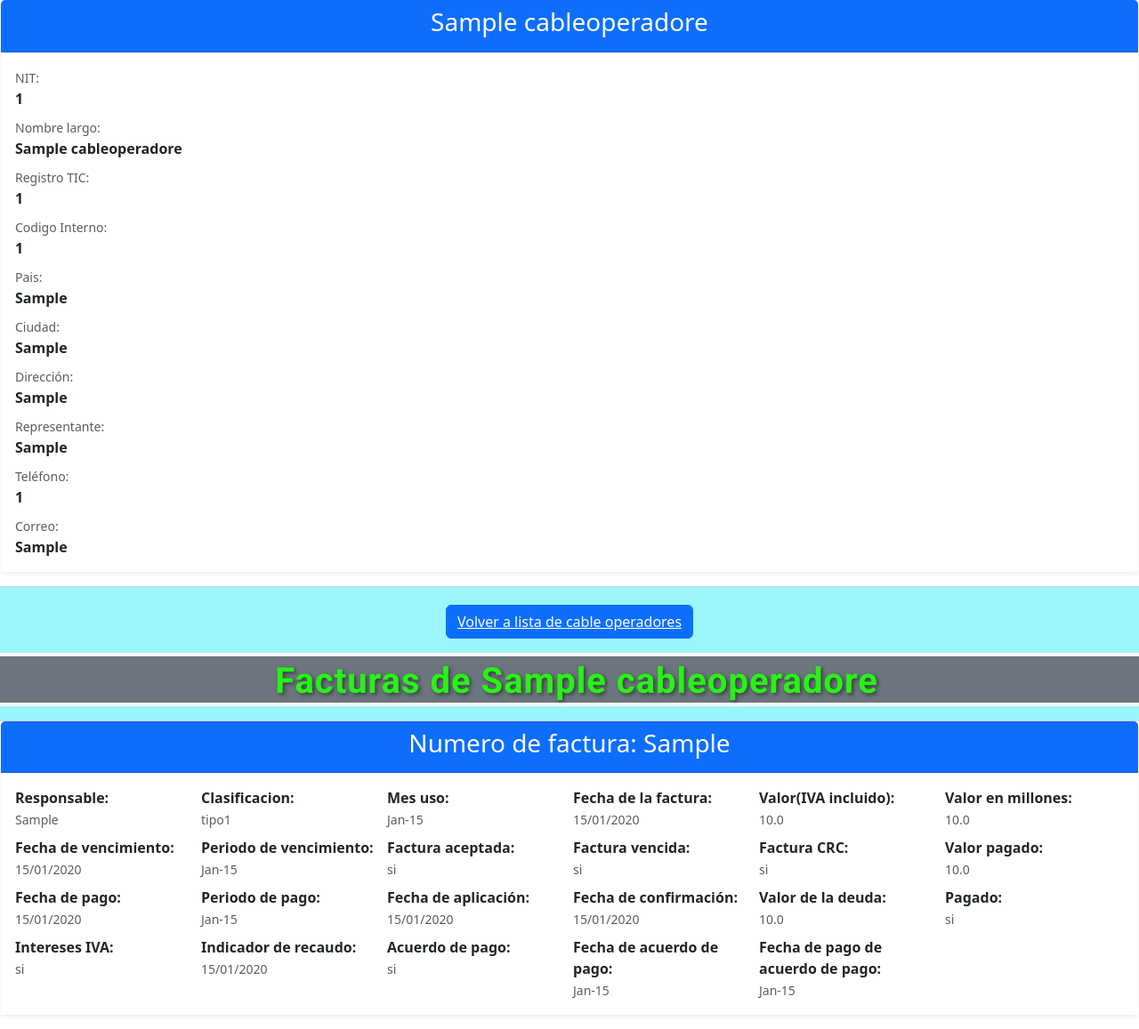
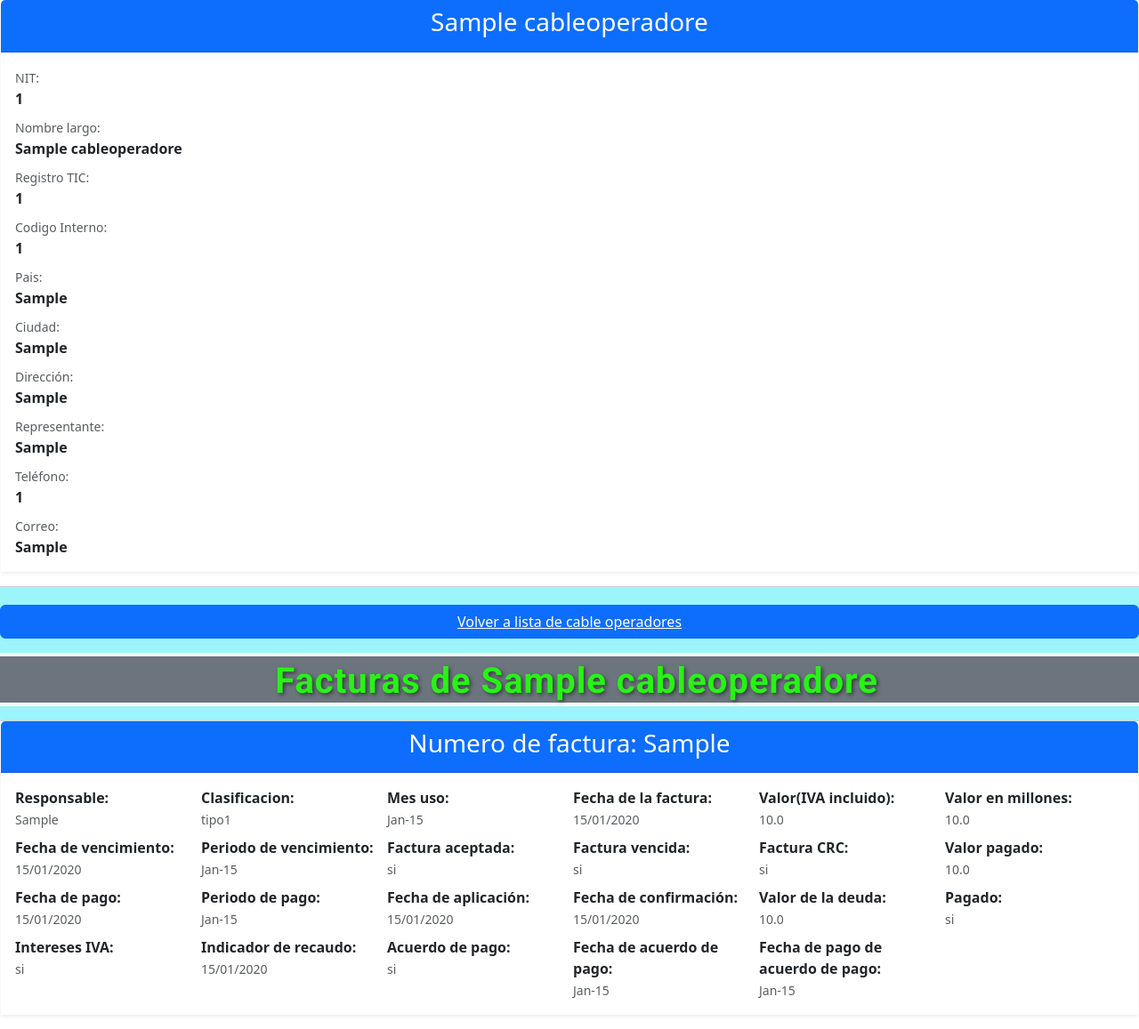
Before and after one commit to Adrian04g/Air-e_app, a Django app: page /index/PRST/1/ in a window 1280 px wide. Shown: the part 66-1223 px from the top of the page at 89% size. Run offline with Django 5.2, Linux system fonts and the light colour scheme; tables that the repository leaves empty hold one stand-in row (values such as "Sample post"); parts of the project's set-up code (start-up, migrations or seed data) failed here and were passed over.

Commit message:
se hicieron cambios

```diff
--- a/INF_CE/INF_CE/static/Mod_Admin.css
+++ b/INF_CE/INF_CE/static/Mod_Admin.css
@@ -272,3 +272,8 @@ body {
   transition: transform 0.3s ease-in-out; /* Transición para un efecto suave */
 }
 /* Colocar en ProyectosList.css u otro archivo .css */
+/* Esto busca la etiqueta de un campo con la clase 'required' y añade el asterisco */
+label.required:after {
+    content: " *";
+    color: red; /* O el color que desees */
+}
--- a/INF_CE/INF_CE/templates/indexapp/cableoperador.html
+++ b/INF_CE/INF_CE/templates/indexapp/cableoperador.html
@@ -68,7 +68,7 @@
             </div>
         </div>
     </div>
-    <center><button type="submit" class="btn btn-primary"><a class="text-white" href="{% url 'indexapp:lista_cableoperadores' %}">Volver a lista de cable operadores</a></button></center>
+    <center><button type="submit" class="btn btn-primary w-100"><a class="text-white" href="{% url 'indexapp:lista_cableoperadores' %}">Volver a lista de cable operadores</a></button></center>
     <h1 class="titulo-facturas font-italic text-primary-emphasis
       border border-light border border-4
     bg-secondary bg-gradient-subtle text-emphasis-dark text-center"><span class="h1 align-middle ms-3 admin">Facturas de {{ object.nombre }}</span></h1>
--- a/INF_CE/indexapp/forms.py
+++ b/INF_CE/indexapp/forms.py
@@ -59,7 +59,7 @@ class CableoperadoresModelForm(forms.ModelForm):
                 'class': 'form-control',
                 'placeholder': 'Representante del cableoperador'
             }),
-            'telefono': forms.TextInput(attrs={
+            'telefono*': forms.TextInput(attrs={
                 'class': 'form-control',
                 'placeholder': 'Telefono del cableoperador'
             }),
```
